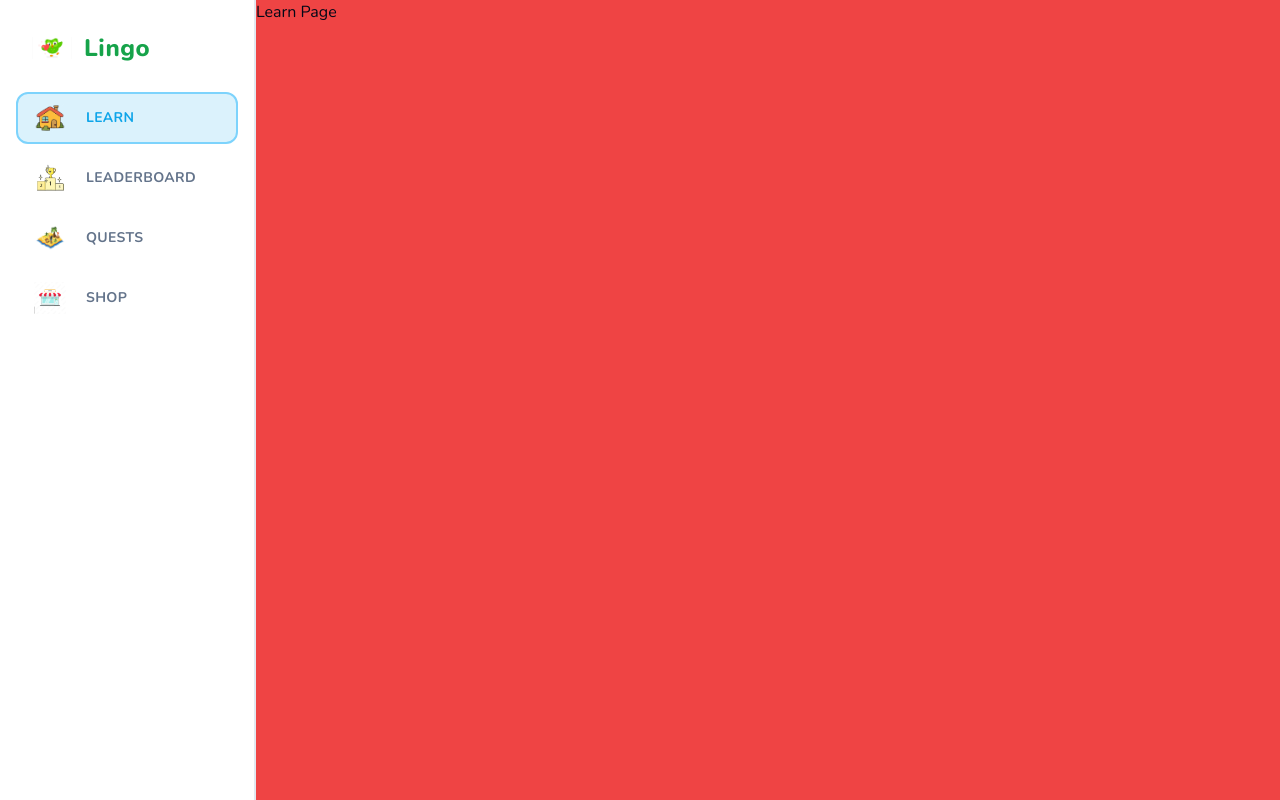
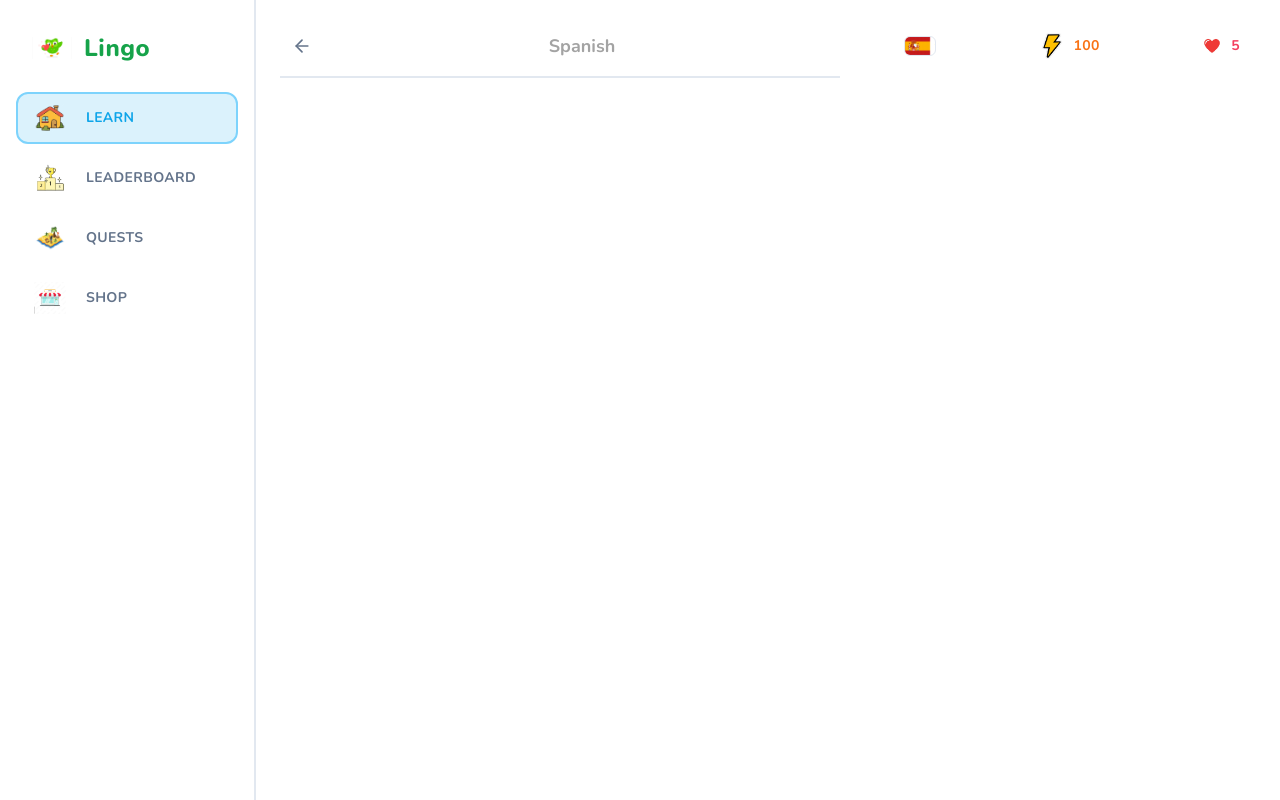
Before and after one commit to aforman05/duoClone, a Next.js app in the folder lingo/: page /learn in a window 1280 px wide. Built offline with nearby package versions, Linux system fonts and the light colour scheme.

Commit message:
Learn Page Wrappers

```diff
--- a/lingo/app/(main)/layout.tsx
+++ b/lingo/app/(main)/layout.tsx
@@ -14,7 +14,7 @@
             <Sidebar className="hidden lg:flex"/>
             <main className="lg:pl-[256px] h-full pt-[50px] lg:pt-0">
             <div
-            className="bg-red-500 h-full">
+            className="max-w-[1056px] mx-auto pt-6 h-full">
             {children}
             </div>
             </main>
--- /dev/null
+++ b/lingo/app/(main)/learn/header.tsx
@@ -0,0 +1,23 @@
+import { Button } from "@/components/ui/button";
+import { ArrowLeft } from "lucide-react";
+import Link from "next/link";
+
+type Props = {
+    title: string;
+};
+
+export const Header = ({ title }: Props) => {
+    return (
+        <div className="sticky top-0 bg-white pb-3 lg:pt-[28px] lg:mt-[-28px] flex items-center justify-between border-b-2 mb-5 text-neutral-400 lg:z-50">
+        <Link href="/courses">
+            <Button variant="ghost" size="sm">
+                <ArrowLeft className="h-5 w-5 stroke-2 text-netutral-400"/>
+            </Button>
+        </Link>
+        <h1 className="font-bold text-lg">
+            {title}
+        </h1>
+        <div />
+        </div>
+    );
+};
--- a/lingo/app/(main)/learn/page.tsx
+++ b/lingo/app/(main)/learn/page.tsx
@@ -1,7 +1,22 @@
+import { StickyWrapper } from "@/components/sticky-wrapper";
+import { FeedWrapper } from "@/components/feed-wrapper";
+import { Header } from "./header";
+import { UserProgress } from "@/components/user-progress";
+
 const LearnPage = () => {
     return (
-        <div>
-            Learn Page
+        <div className="flex flex-row-reverse gap-[48px] px-6">
+            <StickyWrapper>
+                <UserProgress
+                    activeCourse={{ title: "Spanish", imageSrc: "/spain.png" }}
+                    hearts={5}
+                    points={100}
+                    hasActiveSubscription={false}
+                />
+            </StickyWrapper>
+            <FeedWrapper>
+                <Header title="Spanish" />
+            </FeedWrapper>
         </div>
     );
 }
--- /dev/null
+++ b/lingo/components/feed-wrapper.tsx
@@ -0,0 +1,15 @@
+import { Children } from "react";
+
+type Props = {
+    children: React.ReactNode;
+};
+
+export const FeedWrapper = ({
+    children
+}: Props) => {
+    return (
+        <div className="flex-1 relative top-0 pb-10">
+            {children}
+        </div>
+    );
+};
--- /dev/null
+++ b/lingo/components/sticky-wrapper.tsx
@@ -0,0 +1,13 @@
+type Props = {
+    children: React.ReactNode;
+};
+
+export const StickyWrapper = ({ children }: Props) => {
+    return (
+        <div className="hidden lg:block w-[368px] sticky self-end bottom-6">
+            <div className="min-h-[calc(100vh-48px)] sticky top-6 flex flex-col gap-y-4">
+                {children}
+            </div>
+        </div>
+    );
+};
--- /dev/null
+++ b/lingo/components/user-progress.tsx
@@ -0,0 +1,43 @@
+import Link from "next/link";
+import { Button } from "@/components/ui/button";
+import Image from "next/image";
+import { InfinityIcon } from "lucide-react";
+
+type Props = {
+    activeCourse: { imageSrc: string; title: string} //TODO: Replace with DB types
+    hearts: number;
+    points: number;
+    hasActiveSubscription: boolean;
+}
+
+export const UserProgress = ({ activeCourse, points, hearts, hasActiveSubscription }: Props) => {
+    return (
+        <div className="flex items-center justify-between gap-x-2 w-full">
+            <Link href="/courses">
+            <Button variant="ghost">
+                <Image
+                src={activeCourse.imageSrc}
+                alt={activeCourse.title}
+                className="rounded-md border"
+                width={32}
+                height={32}
+                />
+            </Button>
+            </Link>
+            <Link href="/shop">
+            <Button variant="ghost" className="text-orange-500">
+                <Image src="/points.png" height={28} width={28} alt="Points"
+                className="mr-2" />
+                {points}
+            </Button>
+            </Link>
+            <Link href="/shop">
+            <Button variant="ghost" className="text-rose-500">
+                <Image src="/heart.jpg" height={22} width={22} alt="Hearts"
+                className="mr-2" />
+                {hasActiveSubscription ? <InfinityIcon className="h-4 w-4 stroke-[3]"/> : hearts}
+            </Button>
+            </Link>
+        </div>
+    );
+};
```
Also changed, not shown: lingo/public/heart.jpg (added), lingo/public/points.png (added).
